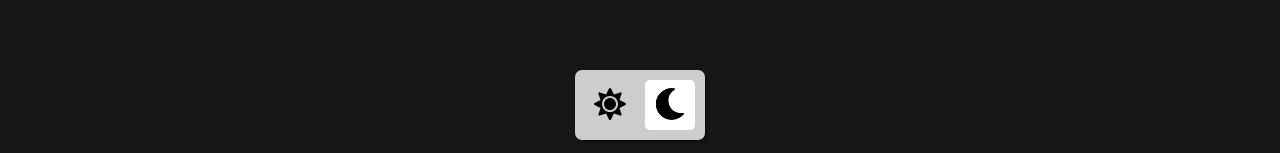
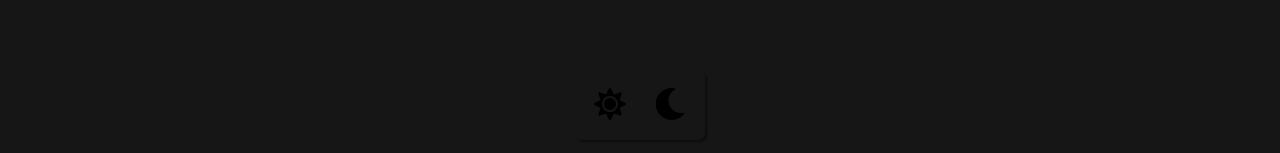
Before and after one commit to bluelight-org/frontend, a Vue app: page /login in a window 1280 px wide. Shown: the part 644-797 px from the top of the page. Built offline with nearby package versions, Linux system fonts and the light colour scheme; what vue-notification, vue-resource would draw is missing.

Commit message:
[TASK] Updated ThemeToggler.vue for new theme system

```diff
--- a/src/components/ThemeToggler.vue
+++ b/src/components/ThemeToggler.vue
@@ -1,5 +1,5 @@
 <template>
-  <div class="togglerCard" :style="'background: ' + togglerColor">
+  <div class="togglerCard">
     <button
       class="togglerButton"
       :style="
@@ -33,7 +33,6 @@
 
 <script lang="ts">
 import Vue from "vue";
-import { getColorScheme } from "@/services/StorageService";
 import {
   ThemeTogglerData,
   ThemeTogglerMethods
@@ -48,9 +47,7 @@ export default Vue.extend<ThemeTogglerData, ThemeTogglerMethods, DefaultProps>({
   // eslint-disable-next-line @typescript-eslint/ban-ts-comment
   // @ts-ignore
   data() {
-    const colorScheme = getColorScheme();
     return {
-      togglerColor: colorScheme.themeTogglerColor,
       lightIcon: faSun,
       darkIcon: faMoon
     };
@@ -95,6 +92,7 @@ export default Vue.extend<ThemeTogglerData, ThemeTogglerMethods, DefaultProps>({
   flex-direction: row;
   gap: 10px;
   padding: 10px;
+  background: var(--themeTogglerColor);
 }
 .togglerButton {
   width: 50px;
--- a/typings/components/ThemeToggler.d.ts
+++ b/typings/components/ThemeToggler.d.ts
@@ -1,10 +1,6 @@
 /* eslint-disable prettier/prettier */
 /* eslint-disable @typescript-eslint/no-empty-interface */
 export interface ThemeTogglerData {
-  /**
-   * The color of the toggle element
-   */
-  togglerColor: string;
   /**
    * The sun icon
    */
```
